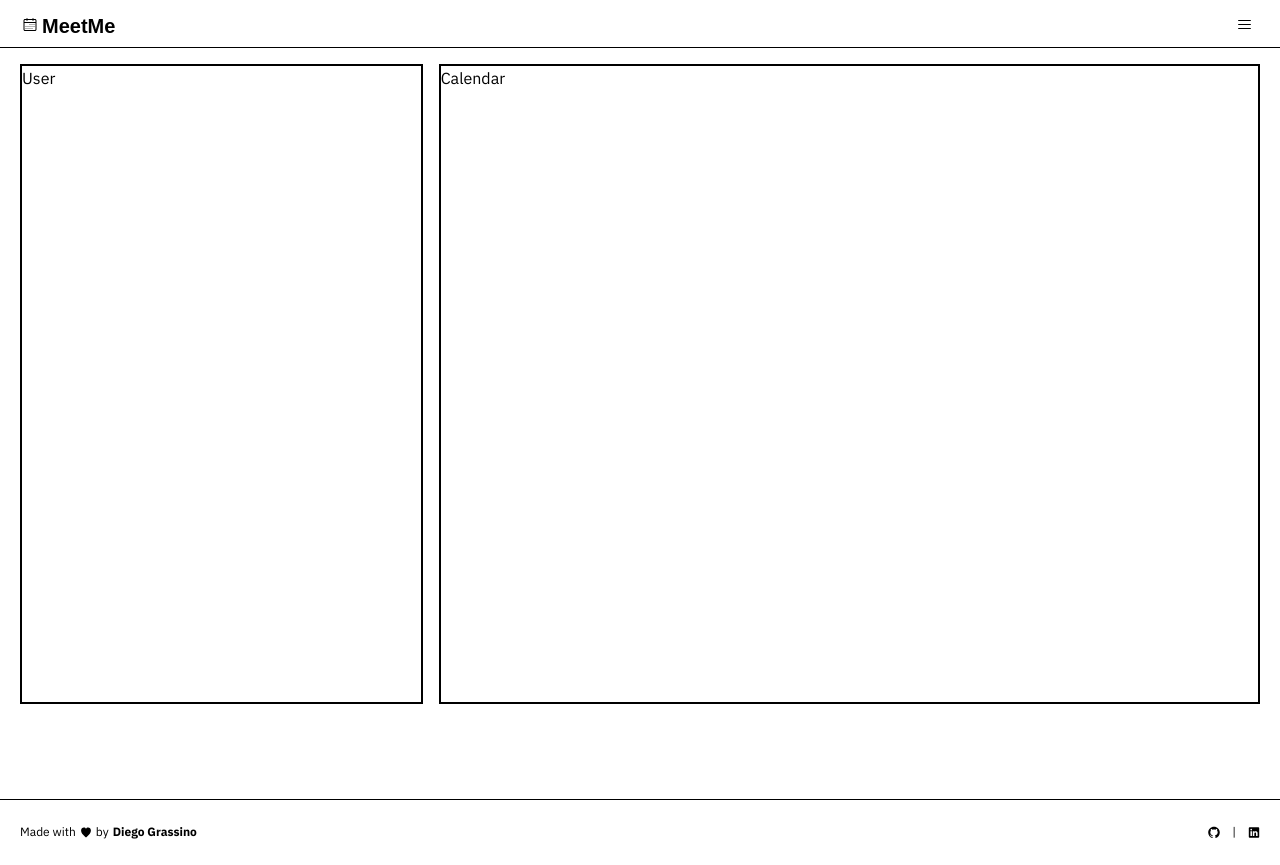
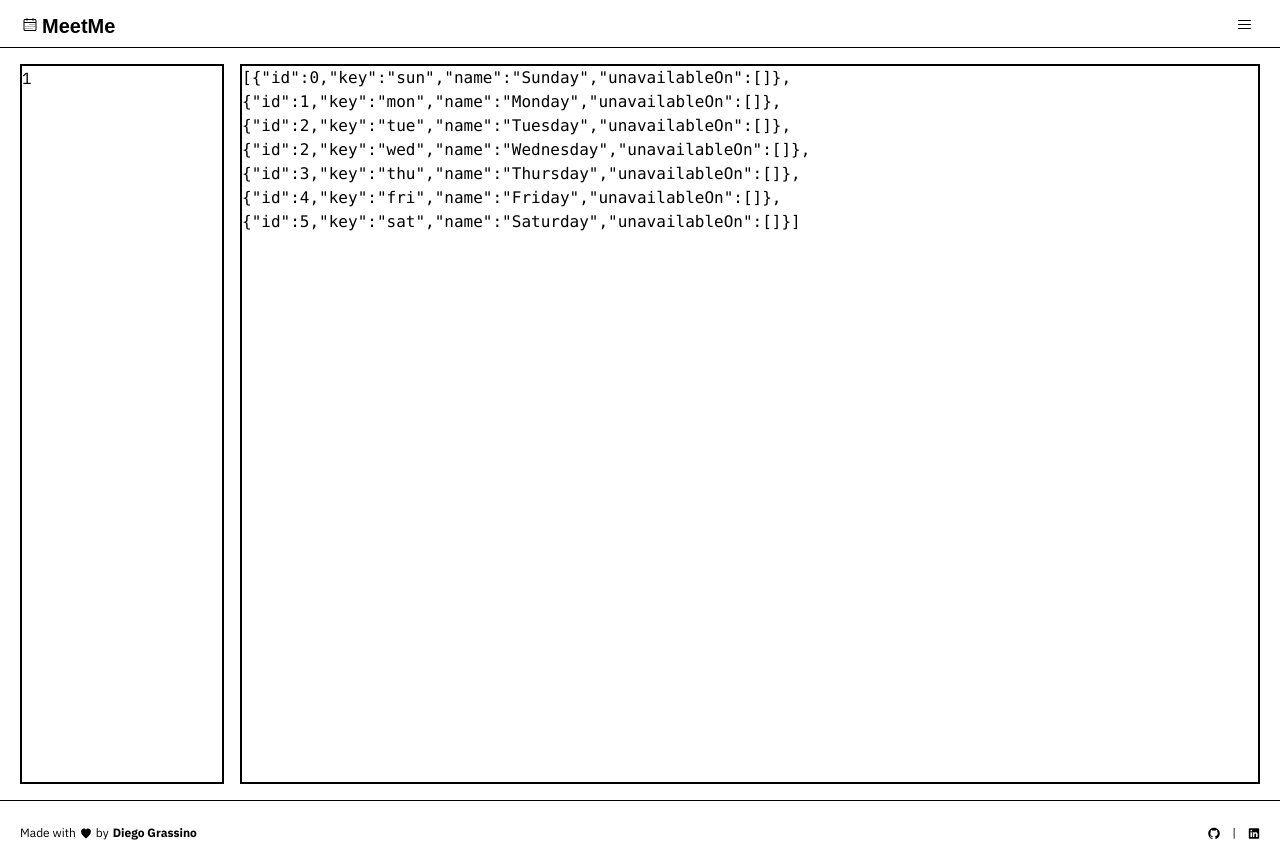
Before and after one commit to diegograssino/meetme, a Next.js app: page /1 in a window 1280 px wide. Built offline with nearby package versions, Linux system fonts and the light colour scheme; a web font is replaced by a local one.

Commit message:
Configure prettier tailwind plugin sorter, clsx with refactor on some components, general layout minor advances

```diff
--- a/app/[emailSlug]/page.tsx
+++ b/app/[emailSlug]/page.tsx
@@ -1,42 +1,29 @@
-import Container from "@/components/UI/Container";
-import GridArea from "@/components/UI/GridArea";
-import { Params, SearchParams } from "@/types/shared";
-import { paramsToUser, queryToAvailability } from "@/utils/query";
+import CalendarPanel from '@/components/shared/CalendarPanel'
+import UserPanel from '@/components/shared/UserPanel'
+import Container from '@/components/UI/Container'
+import { Params, SearchParams } from '@/types/shared'
+import { paramsToUser, queryToAvailability } from '@/utils/query'
 
 export interface PageProps {
-  params?: Promise<Params>;
-  searchParams?: Promise<SearchParams>;
+  params?: Promise<Params>
+  searchParams?: Promise<SearchParams>
 }
 
 const ReadPage = async ({ params, searchParams }: PageProps) => {
-  const paramData = (await params) as Params;
-  const user = await paramsToUser(paramData.emailSlug);
+  const paramData = (await params) as Params
+  const user = paramsToUser(paramData.emailSlug)
 
-  const queryData = await searchParams;
-  const availability = queryToAvailability(queryData?.availability as string);
+  const query = await searchParams
+  const availability = await queryToAvailability(query?.availability as string)
 
   return (
     <Container className="w-full" as="main">
-      <div
-        className="grid grid-cols-3 gap-sections grid-template-read"
-      >
-        <GridArea
-          area="user"
-          as="aside"
-          className="h-user-section tablet:h-[calc(100vh-var(--height-navbar))-(var(--gap-sections)*3))] desktop:h-[calc(100vh-var(--height-navbar))-(var(--gap-sections)*3))] border-2 border-foreground"
-        >
-          User
-        </GridArea>
-        <GridArea
-          area="calendar"
-          as="section"
-          className="h-[calc(100vh-var(--height-navbar)-var(--height-user-section)-(var(--gap-sections)*3))] desktop:h-[calc(100vh-var(--height-navbar))-(var(--gap-sections)*3))] border-2 border-foreground"
-        >
-          Calendar
-        </GridArea>
+      <div className="flex flex-col gap-sections lg:h-[calc(100vh-var(--height-navbar)-(var(--gap-sections)*2))] lg:flex-row">
+        <UserPanel user={user} />
+        <CalendarPanel availability={availability} />
       </div>
     </Container>
-  );
-};
+  )
+}
 
-export default ReadPage;
+export default ReadPage
--- a/components/UI/Container/index.tsx
+++ b/components/UI/Container/index.tsx
@@ -1,17 +1,18 @@
-import { ElementType, HTMLAttributes } from "react";
+import clsx from 'clsx/lite'
+import { ElementType, HTMLAttributes } from 'react'
 
 export interface Props extends HTMLAttributes<HTMLOrSVGElement> {
-  as?: ElementType;
+  as?: ElementType
 }
-const Container = ({ children, as: Tag = "div", ...otherProps }: Props) => {
+const Container = ({ children, as: Tag = 'div', ...otherProps }: Props) => {
   return (
     <Tag
       {...otherProps}
-      className={`max-w-[1280px] mx-auto px-5 ${otherProps.className || ""}`}
+      className={clsx('mx-auto max-w-[1280px] px-5', otherProps.className)}
     >
       {children}
     </Tag>
-  );
-};
+  )
+}
 
-export default Container;
+export default Container
--- a/components/UI/Footer/index.tsx
+++ b/components/UI/Footer/index.tsx
@@ -2,16 +2,16 @@ import {
   GitHubLogoIcon,
   HeartFilledIcon,
   LinkedInLogoIcon,
-} from "@radix-ui/react-icons";
-import Link from "next/link";
-import Container from "../Container";
+} from '@radix-ui/react-icons'
+import Link from 'next/link'
+import Container from '../Container'
 
 const Footer = () => {
   return (
     <div className="mt-auto">
       <div className="h-4"></div>
-      <footer className="text-xs border-t border-accent">
-        <Container className="py-4 h-footer flex justify-between items-center gap-1">
+      <footer className="border-t border-accent text-xs">
+        <Container className="flex h-footer items-center justify-between gap-1 py-4">
           <div className="flex items-center gap-3">
             <p className="flex flex-row justify-center gap-1">
               <span>Made with</span>
@@ -34,7 +34,7 @@ const Footer = () => {
         </Container>
       </footer>
     </div>
-  );
-};
+  )
+}
 
-export default Footer;
+export default Footer
--- a/components/UI/GridArea/index.tsx
+++ /dev/null
@@ -1,25 +0,0 @@
-import { ElementType, HTMLAttributes } from "react";
-
-interface GridAreaProps extends HTMLAttributes<HTMLOrSVGElement> {
-  as?: ElementType;
-  area: string;
-}
-
- const GridArea = ({
-  as: Tag = "div",
-  children,
-  area,
-  ...otherProps
-}: GridAreaProps) => {
-  return (
-    <Tag
-      style={{
-        gridArea: area,
-      }}
-      {...otherProps}
-    >
-      {children}
-    </Tag>
-  );
-};
-export default GridArea
--- a/components/UI/Navbar/index.tsx
+++ b/components/UI/Navbar/index.tsx
@@ -1,20 +1,20 @@
-import { CalendarIcon, HamburgerMenuIcon } from "@radix-ui/react-icons";
-import Container from "../Container";
+import { CalendarIcon, HamburgerMenuIcon } from '@radix-ui/react-icons'
+import Container from '../Container'
 
 const Navbar = () => {
   return (
-    <nav className="py-2 mb-4 sticky z-30 border-b border-accent h-navbar">
-      <Container className="flex justify-between items-center">
-        <h6 className="text-xl! text-accent hover:cursor-pointer font-logo! flex gap-[2px] items-center">
-          <CalendarIcon width={"1.25rem"} />
+    <nav className="sticky z-30 mb-4 h-navbar border-b border-accent py-2">
+      <Container className="flex items-center justify-between">
+        <h6 className="flex items-center gap-[2px] font-logo! text-xl! text-accent hover:cursor-pointer">
+          <CalendarIcon width={'1.25rem'} />
           <span className="pt-1">MeetMe</span>
         </h6>
-        <button className="animation-on-hover py-1 px-2 rounded cursor-pointer ">
+        <button className="animation-on-hover cursor-pointer rounded px-2 py-1">
           <HamburgerMenuIcon />
         </button>
       </Container>
     </nav>
-  );
-};
+  )
+}
 
-export default Navbar;
+export default Navbar
--- /dev/null
+++ b/components/shared/CalendarPanel/index.tsx
@@ -0,0 +1,17 @@
+import { Availability } from '@/types/availability'
+
+interface Props {
+  availability: Availability[]
+}
+
+const CalendarPanel = ({ availability }: Props) => {
+  return (
+    <section className="h-[calc(100vh-var(--height-navbar)-var(--height-user-section)-(var(--gap-sections)*3))] border-2 border-foreground lg:h-[calc(100vh-var(--height-navbar)-(var(--gap-sections)*2))] lg:w-10/12">
+      <pre>
+        <code className="text-wrap">{JSON.stringify(availability)}</code>
+      </pre>
+    </section>
+  )
+}
+
+export default CalendarPanel
--- /dev/null
+++ b/components/shared/UserPanel/index.tsx
@@ -0,0 +1,13 @@
+interface Props {
+  user: string
+}
+
+const UserPanel = ({ user }: Props) => {
+  return (
+    <aside className="h-user-section border-2 border-foreground lg:h-[calc(100vh-var(--height-navbar)-(var(--gap-sections)*2))] lg:w-2/12">
+      {user}
+    </aside>
+  )
+}
+
+export default UserPanel
--- a/package.json
+++ b/package.json
@@ -10,6 +10,7 @@
   },
   "dependencies": {
     "@radix-ui/react-icons": "^1.3.2",
+    "clsx": "^2.1.1",
     "framer-motion": "^12.4.10",
     "next": "15.2.1",
     "radix-ui": "^1.1.3",
@@ -24,6 +25,8 @@
     "@types/react-dom": "^19",
     "eslint": "^9",
     "eslint-config-next": "15.2.1",
+    "prettier": "^3.5.3",
+    "prettier-plugin-tailwindcss": "^0.6.11",
     "tailwindcss": "^4",
     "typescript": "^5"
   }
--- a/styles/globals.css
+++ b/styles/globals.css
@@ -80,30 +80,3 @@ h6 {
 .animation-on-hover {
   @apply hover:bg-foreground/5 hover:scale-105 transition-all ease-in-out duration-100;
 }
-
-/* mobile */
-@media (max-width: 360px) {
-  .grid-template-read {
-    grid-template-areas:
-      "user user user"
-      "calendar calendar calendar";
-  }
-}
-
-/* tablet */
-@media (min-width: 360px) and (max-width: 768px) {
-  .grid-template-read {
-    grid-template-areas:
-      "user user user"
-      "calendar calendar calendar";
-  }
-}
-
-/* desktop */
-@media (min-width: 768px) and (max-width: 1920px) {
-  .grid-template-read {
-    grid-template-areas:
-      "user calendar calendar"
-      "user calendar calendar";
-  }
-}
--- a/utils/query.tsx
+++ b/utils/query.tsx
@@ -10,10 +10,12 @@ export const availabilityTemplate: AvailabilityTemplate = {
   sat: { id: 5, key: "sat", name: "Saturday", unavailableOn: [] },
 };
 
-export const queryToAvailability = (query: string): Availability[] => {
+export const queryToAvailability = async (
+  query: string
+): Promise<Availability[]> => {
   const availabilityObject = availabilityTemplate;
 
-  decodeURIComponent(query as string)
+  await decodeURIComponent(query as string)
     .split("&")
     .forEach((param) => {
       const data = param.split("=");
@@ -30,8 +32,8 @@ export const queryToAvailability = (query: string): Availability[] => {
 
   return availability;
 };
-export const paramsToUser = async (param: string) => {
-  const user = await decodeURIComponent(param);
+export const paramsToUser = (param: string) => {
+  const user = decodeURIComponent(param);
 
-  return await user;
+  return user;
 };
```
Also changed, not shown: app/create/page.tsx (+4 -4 lines), .prettierrc.json (added), 1 other file (tests, documents, lock files or other folders).
